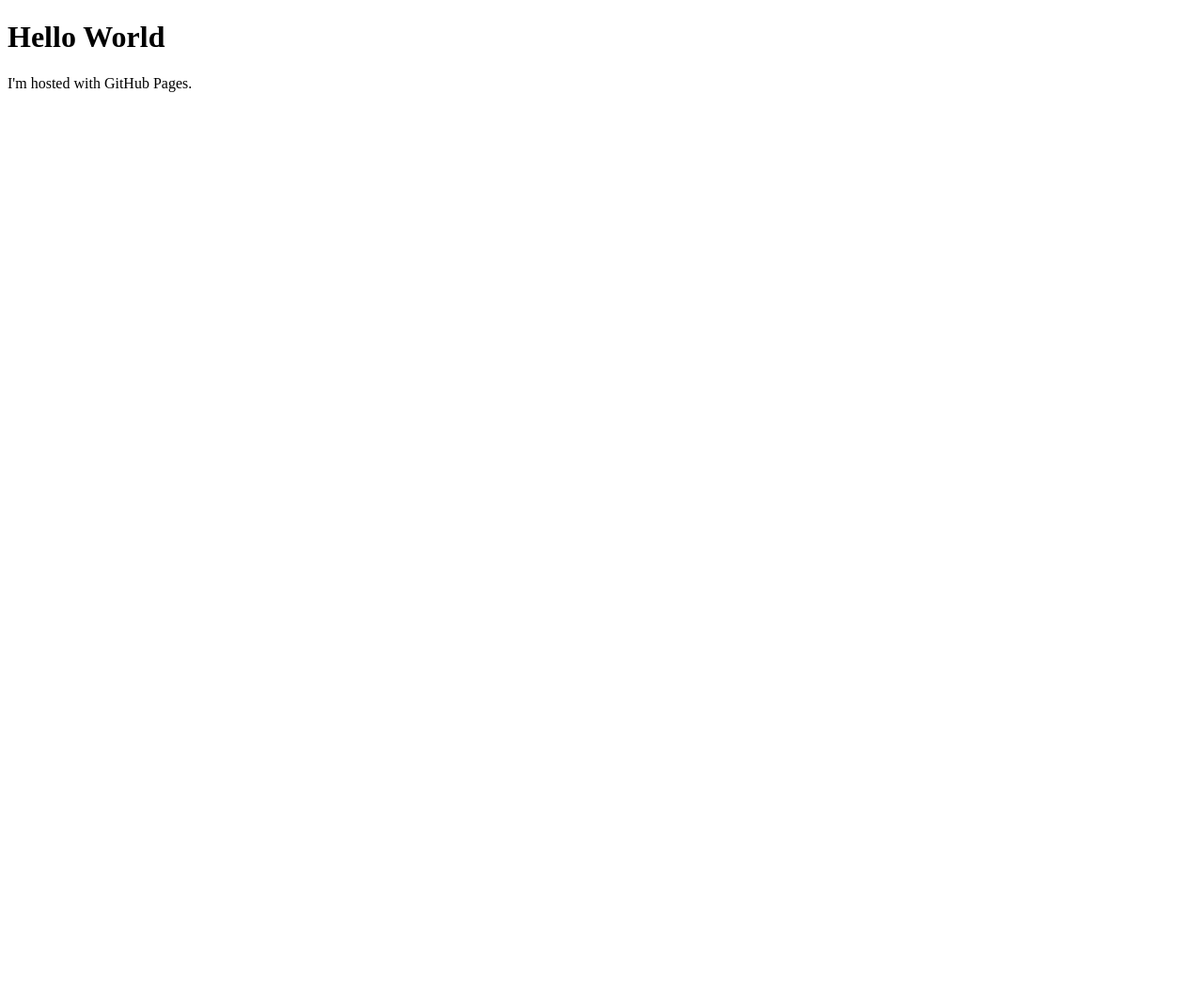
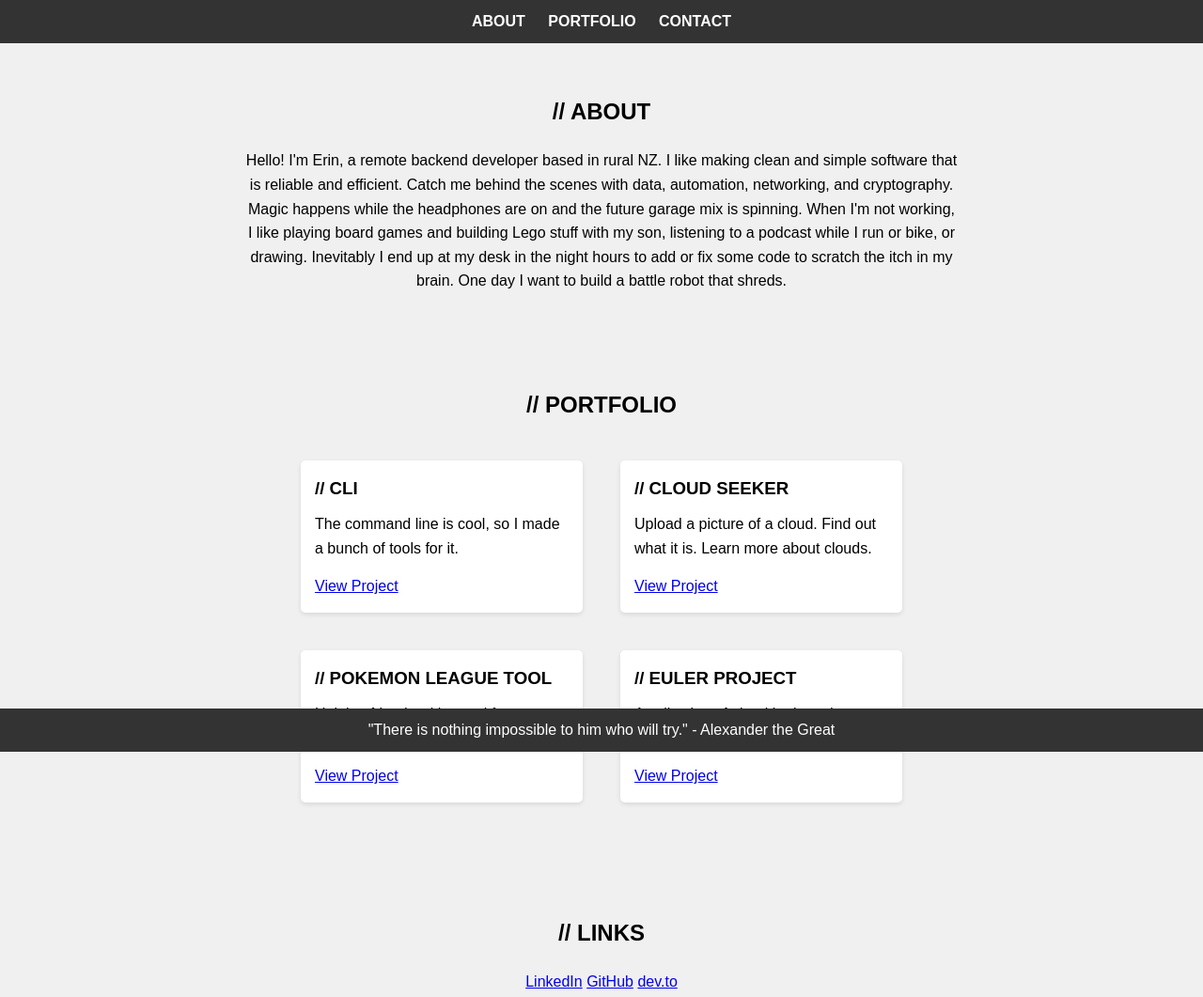
Before and after one commit to star-codex/star-codex.github.io, a plain HTML site: page index.html in a window 1280 px wide. Shown: the whole page at 94% size. Before the commit the page ends 800 px from the top, so only its background shows below. Drawn offline with Linux system fonts and the light colour scheme.

Commit message:
first iteration, dead links

```diff
--- a/index.html
+++ b/index.html
@@ -1,7 +1,74 @@
 <!DOCTYPE html>
-<html>
+<html lang="en">
+<head>
+    <meta charset="UTF-8">
+    <meta name="viewport" content="width=device-width, initial-scale=1.0">
+    <title>Erin / Backend Developer</title>
+    <link rel="stylesheet" href="styles.css">
+</head>
 <body>
-<h1>Hello World</h1>
-<p>I'm hosted with GitHub Pages.</p>
+    <header>
+        <nav>
+            <ul>
+                <li><a href="#about">ABOUT</a></li>
+                <li><a href="#portfolio">PORTFOLIO</a></li>
+                <li><a href="#contact">CONTACT</a></li>
+            </ul>
+        </nav>
+    </header>
+
+    <section id="about" class="section">
+        <div class="container">
+            <h2>// ABOUT</h2>
+            <p>Hello! I'm Erin, a remote backend developer based in rural NZ. I like making clean and simple software that is reliable and efficient. Catch me behind the scenes with data, automation, networking, and cryptography. Magic happens while the headphones are on and the future garage mix is spinning. When I'm not working, I like playing board games and building Lego stuff with my son, listening to a podcast while I run or bike, or drawing. Inevitably I end up at my desk in the night hours to add or fix some code to scratch the itch in my brain. One day I want to build a battle robot that shreds.</p>
+        </div>
+    </section>
+
+    <section id="portfolio" class="section">
+        <div class="container">
+            <h2>// PORTFOLIO</h2>
+            <div class="portfolio-items">
+                <!-- Portfolio items go here -->
+                <div class="portfolio-item">
+                    <h3>// CLI</h3>
+                    <p>The command line is cool, so I made a bunch of tools for it.</p>
+                    <a href="#">View Project</a>
+                </div>
+                <div class="portfolio-item">
+                    <h3>// CLOUD SEEKER</h3>
+                    <p>Upload a picture of a cloud. Find out what it is. Learn more about clouds.</p>
+                    <a href="#">View Project</a>
+                </div>
+                <div class="portfolio-item">
+                    <h3>// POKEMON LEAGUE TOOL</h3>
+                    <p>Helping friends with a tool for our Pokemon fantasy league.</p>
+                    <a href="#">View Project</a>
+                </div>
+                <div class="portfolio-item">
+                    <h3>// EULER PROJECT</h3>
+                    <p>A collection of alogrithmic and mathematical problems I have solved.</p>
+                    <a href="#">View Project</a>
+                </div>
+            </div>
+        </div>
+    </section>
+
+    <section id="contact" class="section">
+      <div class="container">
+          <h2>// LINKS</h2>
+          <div class="social-links">
+              <a href="https://linkedin.com/yourprofile" target="_blank" rel="noopener noreferrer">LinkedIn</a>
+              <a href="https://github.com/star-codex" target="_blank" rel="noopener noreferrer">GitHub</a>
+              <a href="https://dev.to/star-codex" target="_blank" rel="noopener noreferrer">dev.to</a>
+          </div>
+      </div>
+  </section>
+
+
+    <footer>
+        <div class="container">
+            <p>"There is nothing impossible to him who will try." - Alexander the Great</p>
+        </div>
+    </footer>
 </body>
 </html>
--- /dev/null
+++ b/styles.css
@@ -0,0 +1,116 @@
+/* Reset some default styles */
+* {
+    margin: 0;
+    padding: 0;
+    box-sizing: border-box;
+}
+
+/* Basic styles for the page layout */
+body {
+    font-family: Arial, sans-serif;
+    line-height: 1.6;
+    background-color: #f0f0f0;
+    padding-top: 50px; /* Space for fixed header */
+}
+
+header {
+    position: fixed;
+    top: 0;
+    left: 0;
+    width: 100%;
+    background-color: #333;
+    padding: 10px 0;
+}
+
+nav ul {
+    list-style-type: none;
+    text-align: center;
+}
+
+nav ul li {
+    display: inline;
+    margin: 0 10px;
+}
+
+nav ul li a {
+    color: #fff;
+    text-decoration: none;
+    font-weight: bold;
+}
+
+section {
+    padding: 50px 0;
+    text-align: center;
+}
+
+.container {
+    max-width: 800px;
+    margin: 0 auto;
+    padding: 0 20px;
+}
+
+.section h2 {
+    margin-bottom: 20px;
+}
+
+.portfolio-items {
+    display: flex;
+    flex-wrap: wrap;
+    justify-content: center;
+}
+
+.portfolio-item {
+    max-width: 300px;
+    margin: 20px;
+    padding: 15px;
+    background-color: #fff;
+    border-radius: 5px;
+    box-shadow: 0 2px 5px rgba(0, 0, 0, 0.1);
+    text-align: left;
+}
+
+.portfolio-item h3 {
+    margin-bottom: 10px;
+}
+
+.portfolio-item p {
+    margin-bottom: 15px;
+}
+
+form label {
+    display: block;
+    margin-bottom: 5px;
+}
+
+form input[type="text"],
+form input[type="email"],
+form textarea {
+    width: 100%;
+    padding: 10px;
+    margin-bottom: 10px;
+    border: 1px solid #ccc;
+    border-radius: 5px;
+}
+
+form button {
+    padding: 10px 20px;
+    background-color: #333;
+    color: #fff;
+    border: none;
+    border-radius: 5px;
+    cursor: pointer;
+}
+
+form button:hover {
+    background-color: #555;
+}
+
+footer {
+    background-color: #333;
+    color: #fff;
+    text-align: center;
+    padding: 10px 0;
+    position: fixed;
+    bottom: 0;
+    width: 100%;
+}
```
